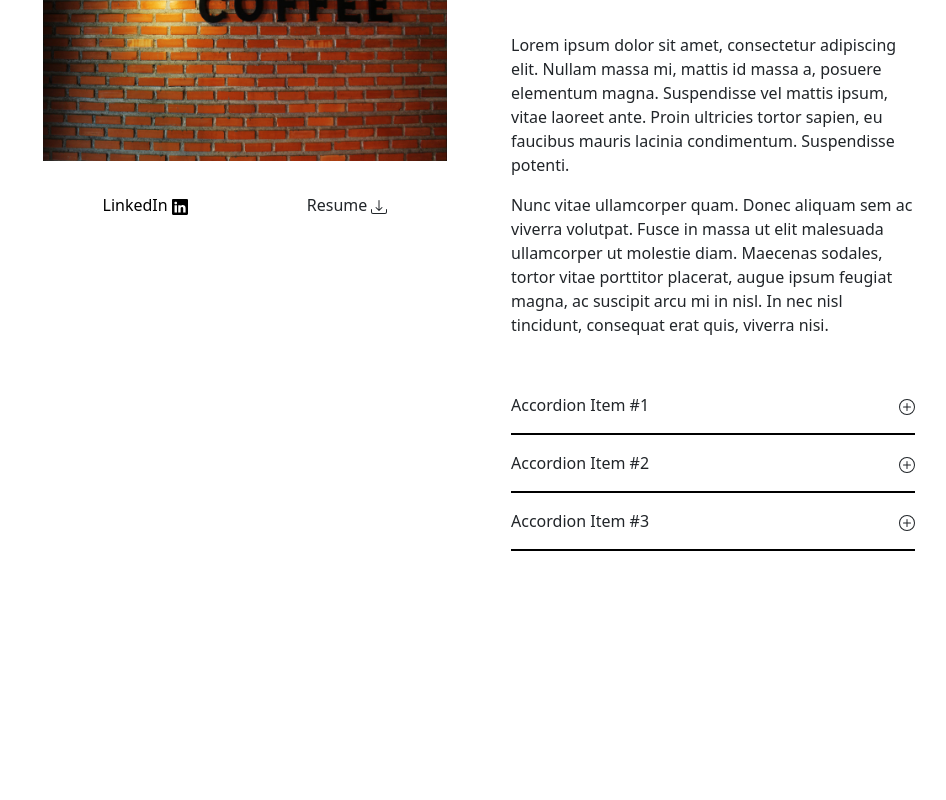
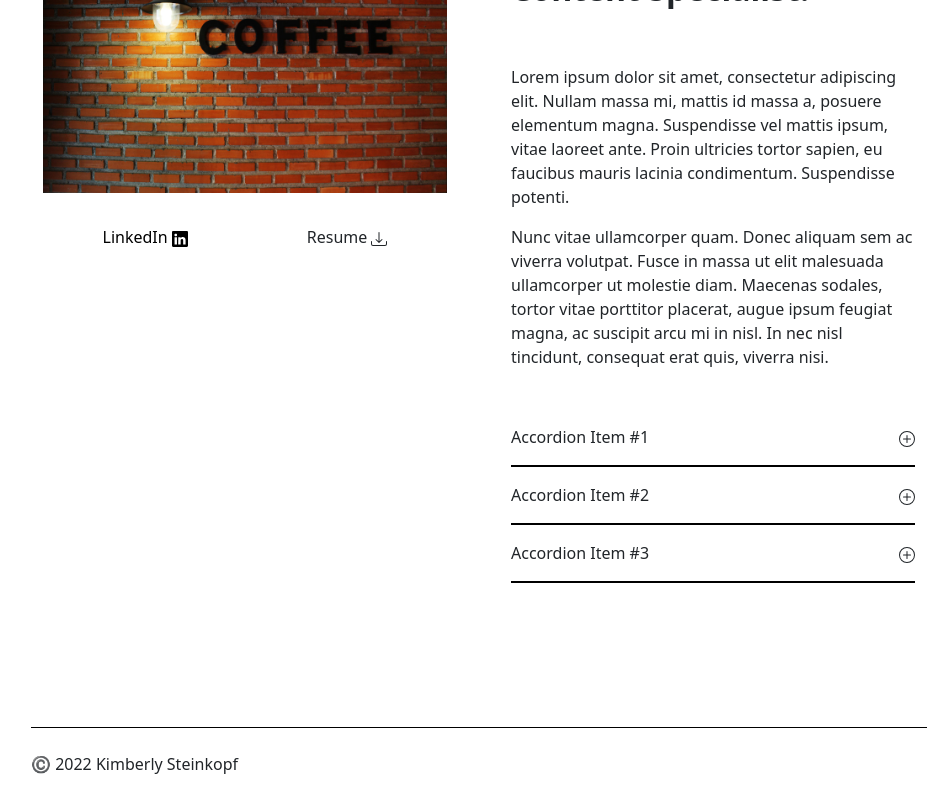
Before and after one commit to rsteinkopfjr/kimberly-portfolio, an Angular app: page /about in a window 1280 px wide. Shown: the part 236-1036 px from the top of the page, without its empty margins (161-1107 px from the left). Before the commit the page ends 867 px from the top, so only its background shows below. Built offline with nearby package versions, Linux system fonts and the light colour scheme.

Commit message:
adds footer component

```diff
--- a/src/app/about/about.component.html
+++ b/src/app/about/about.component.html
@@ -1,5 +1,5 @@
 <div class="container mb-4">
-  <div class="about-container py-5">
+  <div class="about-container">
     <div class="col-left">
       <div>
         <img src="assets/images/coffee.jpg" class="img-fluid card-image" alt>
--- a/src/app/app.component.html
+++ b/src/app/app.component.html
@@ -1,6 +1,7 @@
 <div class="content" role="main">
   <navbar></navbar>
   <router-outlet></router-outlet>
+  <footer></footer>
 </div>
 
 
--- a/src/app/app.module.ts
+++ b/src/app/app.module.ts
@@ -6,13 +6,15 @@ import { AppComponent } from './app.component';
 import { PortfolioComponent } from './portfolio/portfolio.component';
 import { AboutComponent } from './about/about.component';
 import { NavbarComponent } from './navbar/navbar.component';
+import { FooterComponent } from './footer/footer.component';
 
 @NgModule({
   declarations: [
     AppComponent,
     PortfolioComponent,
     AboutComponent,
-    NavbarComponent
+    NavbarComponent,
+    FooterComponent
   ],
   imports: [
     BrowserModule,
--- /dev/null
+++ b/src/app/footer/footer.component.css
@@ -0,0 +1,5 @@
+#footer {
+  margin-top: 4rem;
+  padding: 1.5rem 0rem 1rem 0rem;
+  border-top: 0.1rem black solid;
+}
--- /dev/null
+++ b/src/app/footer/footer.component.html
@@ -0,0 +1,3 @@
+<div id="footer">
+    <span>©️ 2022 Kimberly Steinkopf</span>
+</div>
--- /dev/null
+++ b/src/app/footer/footer.component.ts
@@ -0,0 +1,15 @@
+import { Component, OnInit } from '@angular/core';
+
+@Component({
+  selector: 'footer',
+  templateUrl: './footer.component.html',
+  styleUrls: ['./footer.component.css']
+})
+export class FooterComponent implements OnInit {
+
+  constructor() { }
+
+  ngOnInit(): void {
+  }
+
+}
--- a/src/styles.css
+++ b/src/styles.css
@@ -29,7 +29,7 @@
     display: none;
   }
   .about-container {
-    padding-top: 3rem;
+    padding: 5rem 0rem 5rem 0rem;
   }
   .col-left {
     order: 1;
@@ -51,9 +51,6 @@
   .content {
     padding: 0.5rem 12rem 0.5rem 12rem;
   }
-  .about-container {
-    padding-top: 4rem;
-  }
 }
 @media screen and (min-width: 1200px) {
 }
```
Also changed, not shown: 1 other file (tests, documents, lock files or other folders).
